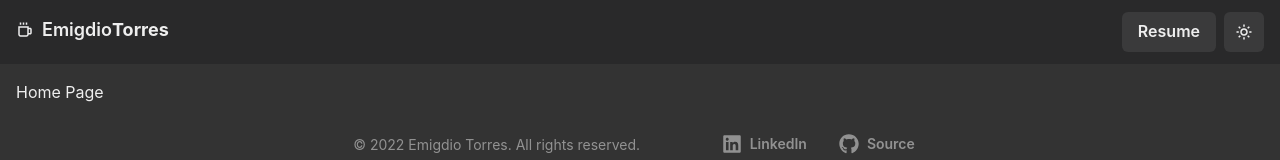
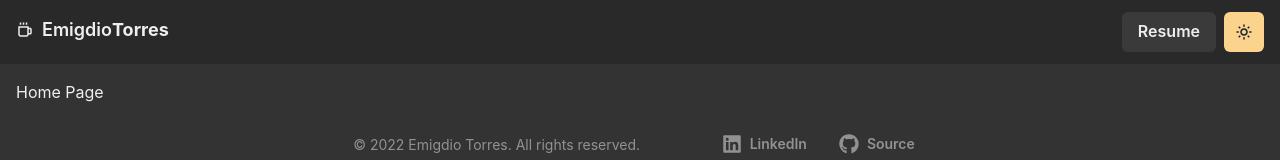
Before and after one commit to emigdio821/emigdio821.github.io, a React (Create React App) app: page / in a window 1280 px wide. Shown: the top 160 px of the page. Built offline with nearby package versions, Linux system fonts and the light colour scheme.

Commit message:
Added animation to ColorModeSwitcher

```diff
--- a/src/ColorModeSwitcher.tsx
+++ b/src/ColorModeSwitcher.tsx
@@ -6,6 +6,7 @@ import {
   IconButtonProps,
 } from "@chakra-ui/react";
 import { BiMoon, BiSun } from "react-icons/bi";
+import { AnimatePresence, motion } from "framer-motion";
 
 type ColorModeSwitcherProps = Omit<IconButtonProps, "aria-label">;
 
@@ -15,14 +16,25 @@ export const ColorModeSwitcher: React.FC<ColorModeSwitcherProps> = (props) => {
   const SwitchIcon = useColorModeValue(BiMoon, BiSun);
 
   return (
+    <AnimatePresence exitBeforeEnter initial={false}>
+      <motion.div
+        exit={{ y: -20, opacity: 0 }}
+        animate={{ y: 0, opacity: 1 }}
+        transition={{ duration: 0.2 }}
+        initial={{ y: 10, opacity: 0 }}
+        key={useColorModeValue("light", "dark")}
+      >
         <IconButton
           fontSize="lg"
+          marginLeft="2"
           variant="solid"
-      marginLeft="2"
+          icon={<SwitchIcon />}
           onClick={toggleColorMode}
-      icon={<SwitchIcon />}
           aria-label={`Switch to ${text} mode`}
+          colorScheme={useColorModeValue("purple", "orange")}
           {...props}
         />
+      </motion.div>
+    </AnimatePresence>
   );
 };
```
Lines whose indentation alone changed are shown as unchanged.
